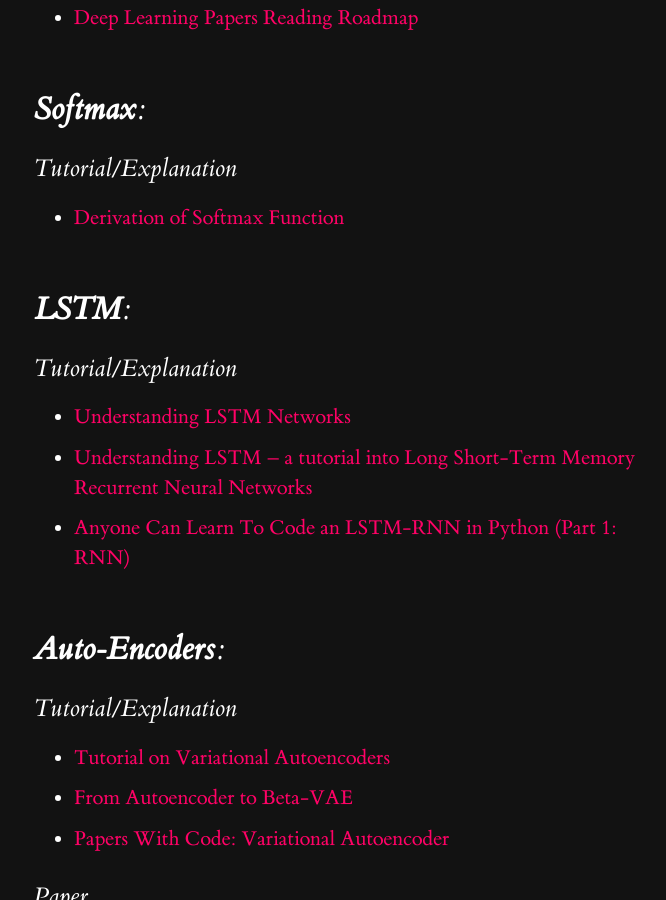
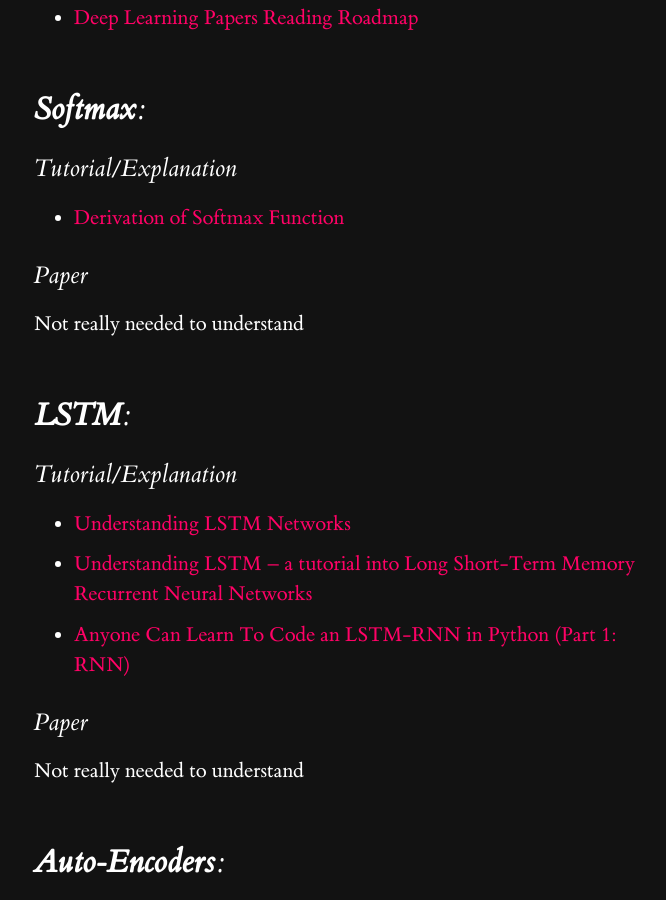
Before and after one commit to BeeGass/Notes, a Jekyll site: the page built from notes/Papers/Wish_list/index.md, in a window 1280 px wide and 900 px high, scrolled down 313 px. Shown: the whole window, without its empty margins (126-792 px from the left). Built offline with Jekyll 4.4.1, drawn with Linux system fonts in a browser that asks for light colours.

Commit message:
adding in additional "Paper" sections

```diff
--- a/notes/Papers/Wish_list/index.md
+++ b/notes/Papers/Wish_list/index.md
@@ -16,6 +16,10 @@ custom_css: tufte
 
 - [Derivation of Softmax Function](https://mmuratarat.github.io/2019-01-27/derivation-of-softmax-function)
 
+### Paper
+
+Not really needed to understand
+
 
 ## **LSTM**:
 
@@ -24,6 +28,10 @@ custom_css: tufte
 - [Understanding LSTM Networks](https://colah.github.io/posts/2015-08-Understanding-LSTMs/)
 - [Understanding LSTM – a tutorial into Long Short-Term Memory Recurrent Neural Networks](https://arxiv.org/pdf/1909.09586.pdf)
 - [Anyone Can Learn To Code an LSTM-RNN in Python (Part 1: RNN)](https://iamtrask.github.io/2015/11/15/anyone-can-code-lstm/)
+
+### Paper
+
+Not really needed to understand
 
 
 ## **Auto-Encoders**:
```
